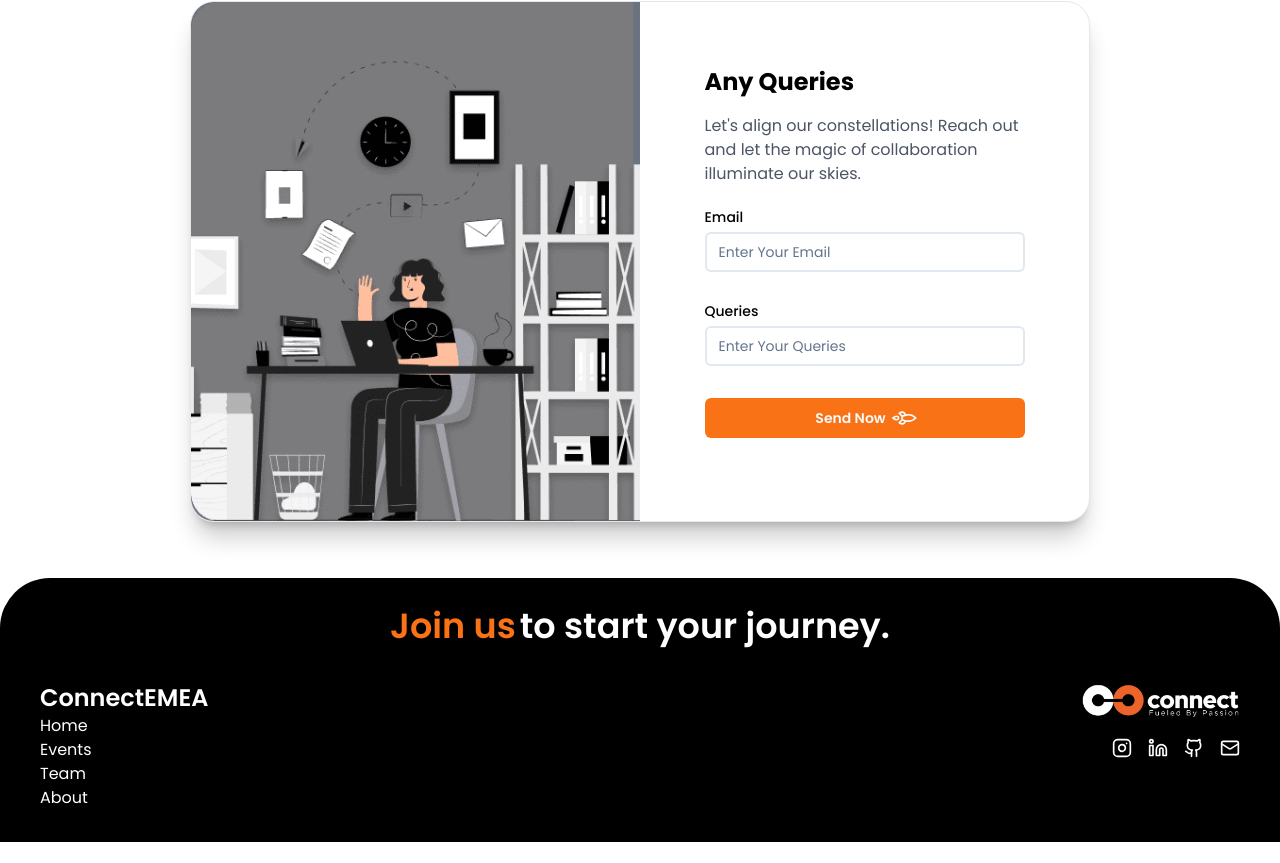
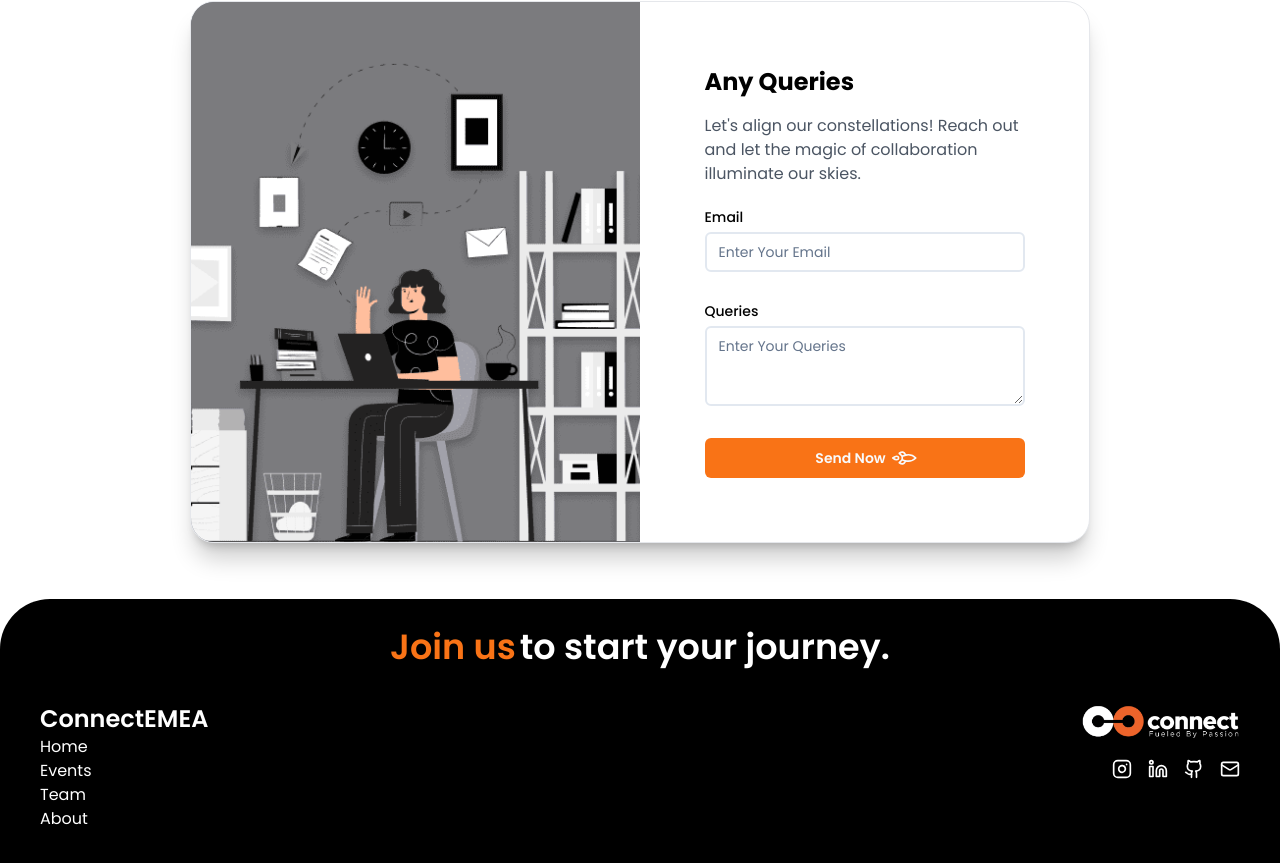
Before and after one commit to connectemea/connect_emea, a React (Vite) app: page / in a window 1280 px wide. Shown: the part 4729-5592 px from the top of the page. Before the commit the page ends 5571 px from the top, so only its background shows below. Built offline with nearby package versions, Linux system fonts and the light colour scheme; no server answers.

Commit message:
refactor: improve Contact form component

```diff
--- a/src/pages/Home/components/Contact/Form.jsx
+++ b/src/pages/Home/components/Contact/Form.jsx
@@ -19,6 +19,7 @@ import { Rocket } from "lucide-react";
 import { createRecord } from "@/utils/airtableService";
 import StatusModal from "@/components/common/Modal";
 import { useAutoAnimate } from '@formkit/auto-animate/react'
+import { Textarea } from "@/components/ui/textarea";
 
 const formSchema = z.object({
   email: z.string().email({
@@ -83,7 +84,7 @@ export function QueriesForm() {
               <FormItem ref={parent}>
                 <FormLabel className="flex">Queries</FormLabel>
                 <FormControl>
-                  <Input placeholder="Enter Your Queries" {...field} />
+                  <Textarea placeholder="Enter Your Queries" className="max-h-28" {...field} />
                 </FormControl>
                 <FormMessage className="flex" />
               </FormItem>
```
